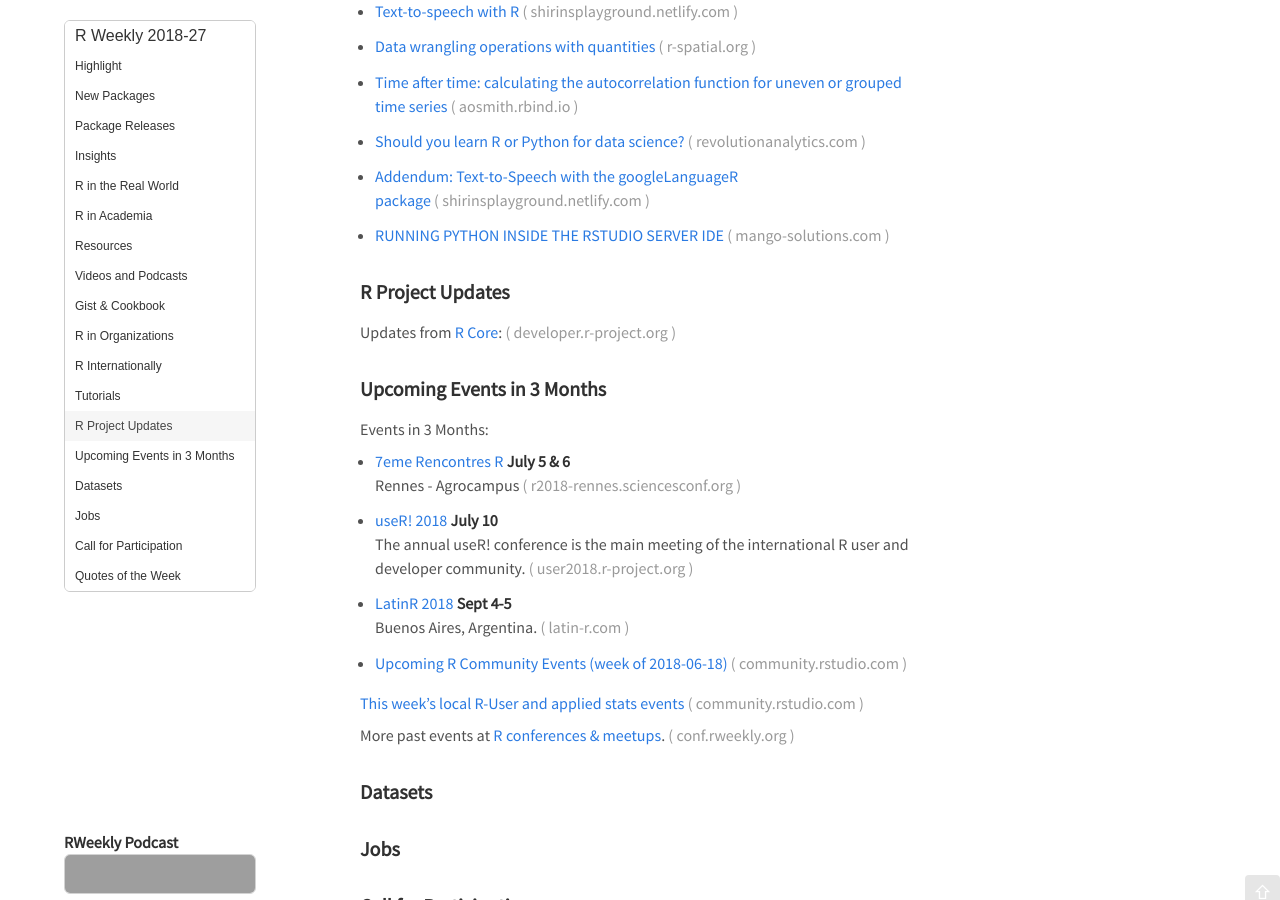
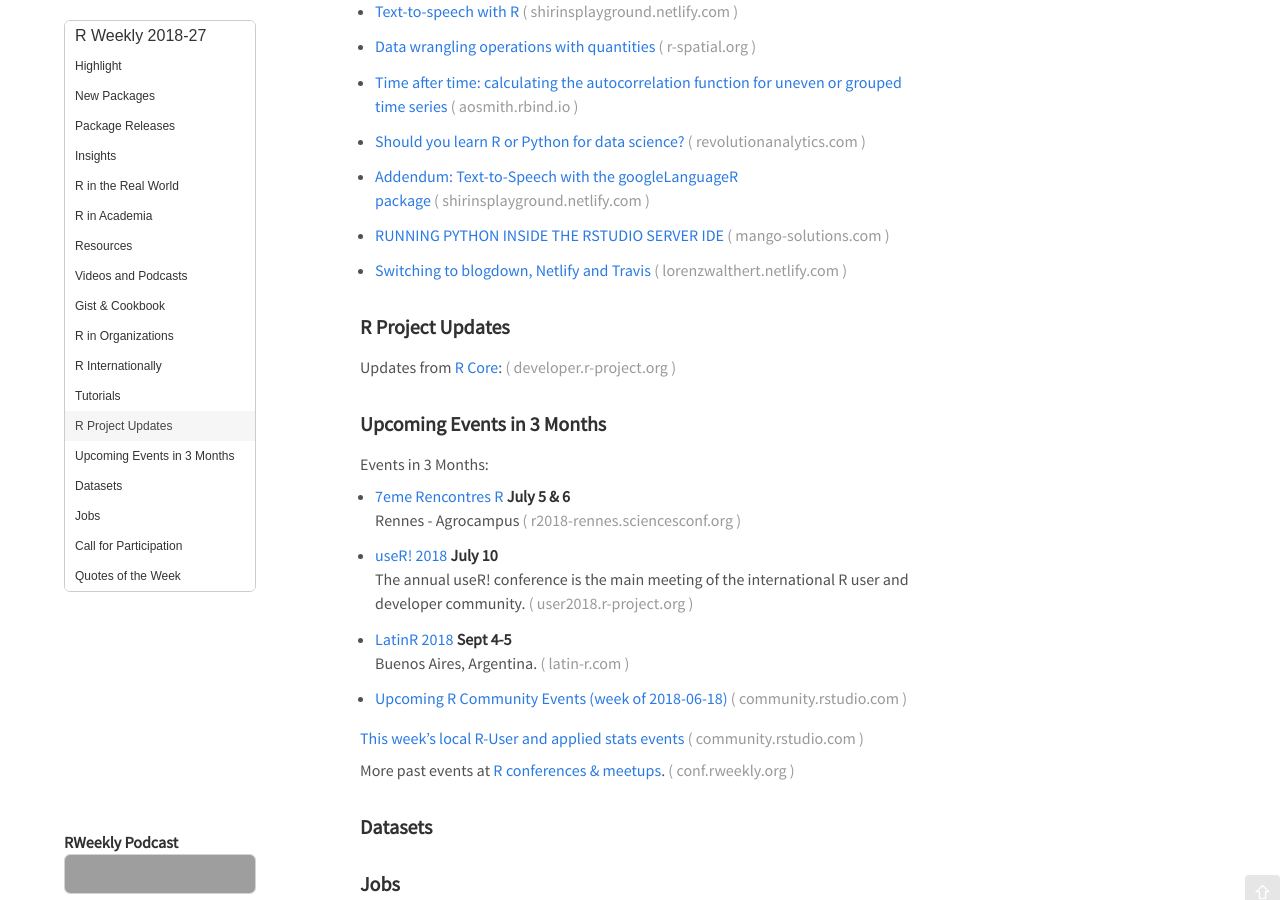
Before and after one commit to rweekly/rweekly.org, a Jekyll site: the page built from draft.md, in a window 1280 px wide and 900 px high, scrolled down 3764 px. Built offline with Jekyll 4.4.1, drawn with Linux system fonts in a browser that asks for light colours; emoji names are drawn with the system emoji font; comment, search, counter and statistics services are not loaded; grey boxes are pictures that could not be loaded.

Commit message:
add tutorial on blogdown

```diff
--- a/draft.md
+++ b/draft.md
@@ -158,6 +158,8 @@
 
 + [RUNNING PYTHON INSIDE THE RSTUDIO SERVER IDE](https://www.mango-solutions.com/running-python-inside-the-rstudio-server-ide/)
 
++ [Switching to blogdown, Netlify and Travis](https://lorenzwalthert.netlify.com/posts/getting-up-and-running-with-blogdown-netlify-and-travis/)
+
 <!--<div class="post-more-begin"></div><div class="post-more-end"></div>-->
 
 ###  R Project Updates
```
